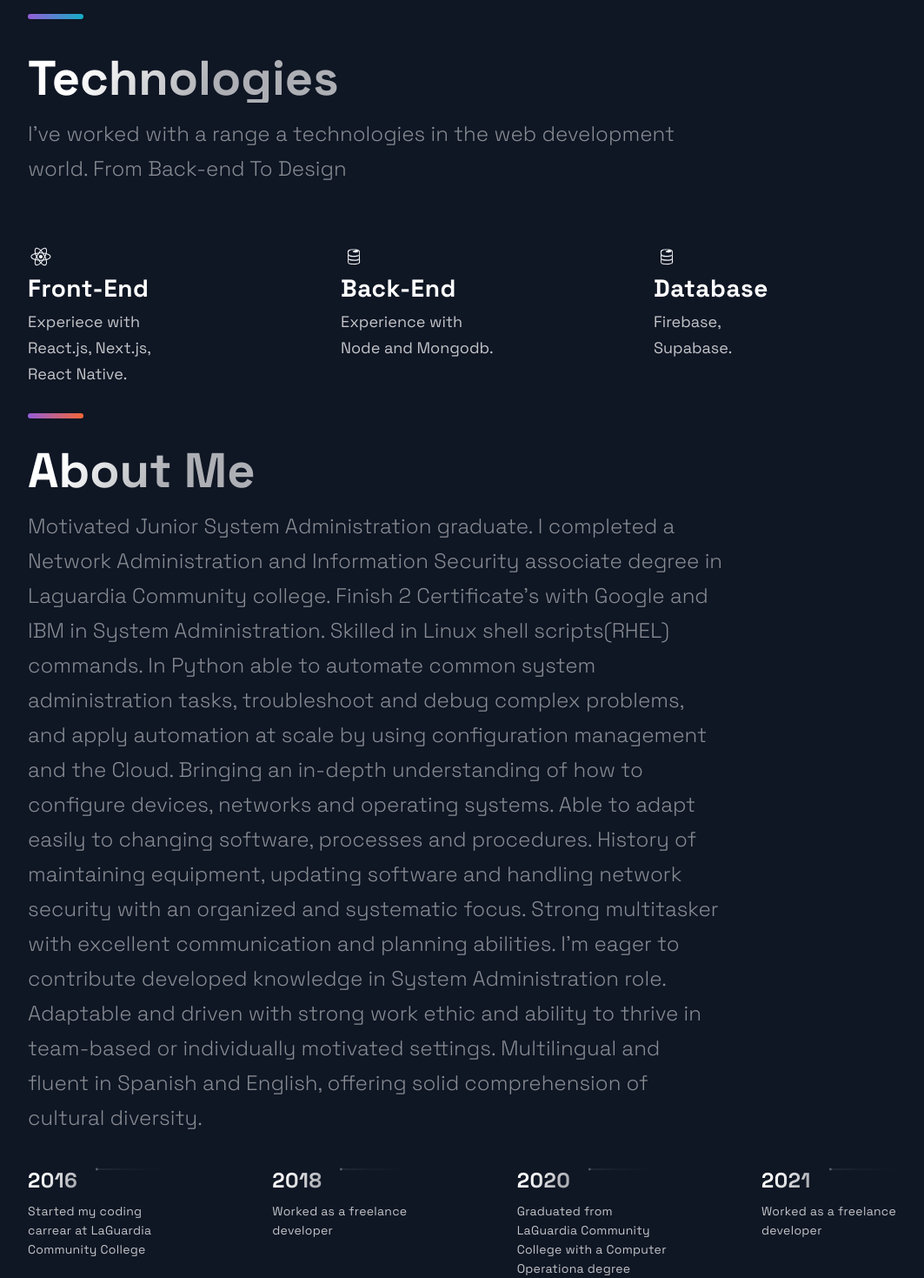
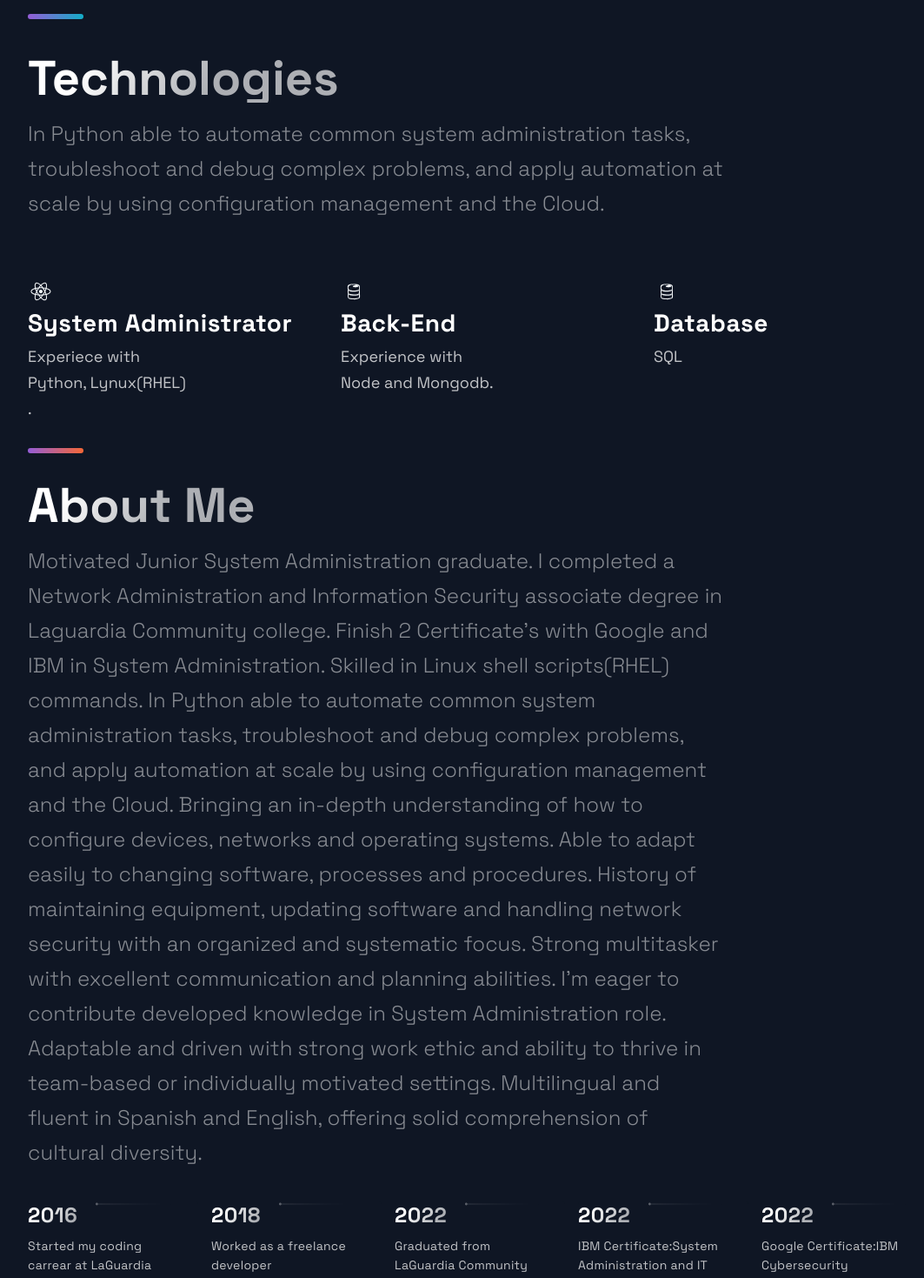
Before and after one commit to RyanDDavid/ryan-david-portfolio, a Next.js app: page / in a window 1280 px wide. Shown: the part 2360-3829 px from the top of the page at 87% size, without its empty margins (88-1151 px from the left). Built offline with nearby package versions, Linux system fonts and the light colour scheme.

Commit message:
fifth commith

```diff
--- a/package.json
+++ b/package.json
@@ -10,7 +10,6 @@
     "build": "next build && next export",
     "export": "next export",
     "start": "next start"
-
   },
   "dependencies": {
     "next": "10.2.3",
--- a/src/components/Technologies/Technologies.js
+++ b/src/components/Technologies/Technologies.js
@@ -8,8 +8,9 @@ const Technologies = () =>  (
     <SectionDivider divider />
     <SectionTitle>Technologies</SectionTitle>
     <SectionText>
-      I've worked with a range a technologies in the web development world.
-      From Back-end To Design
+    In Python able to automate common system administration tasks,
+     troubleshoot and debug complex problems, and apply automation
+     at scale by using configuration management and the Cloud.
     </SectionText>
     <List>
       <ListItem>
@@ -17,11 +18,11 @@ const Technologies = () =>  (
           <DiReact size="3rem" />
         </picture>
         <ListContainer>
-          <ListTitle>Front-End</ListTitle>
+          <ListTitle>System Administrator</ListTitle>
           <ListParagraph>
             Experiece with <br />
-            React.js, Next.js, <br />
-            React Native.
+            Python, Lynux(RHEL) <br />
+.
           </ListParagraph>
         </ListContainer>
       </ListItem>
@@ -45,8 +46,8 @@ const Technologies = () =>  (
           <ListTitle>Database</ListTitle>
           <ListParagraph>
 
-            Firebase,<br />
-            Supabase.
+            SQL<br />
+
           </ListParagraph>
         </ListContainer>
       </ListItem>
--- a/src/constants/constants.js
+++ b/src/constants/constants.js
@@ -40,8 +40,9 @@ export const projects = [
 export const TimeLineData = [
   { year: 2016, text: 'Started my coding carrear at LaGuardia Community College', },
   { year: 2018, text: 'Worked as a freelance developer', },
-  { year: 2020, text: 'Graduated from LaGuardia Community College with a Computer Operationa degree', },
-  { year: 2021, text: 'Worked as a freelance developer', },
+  { year: 2022, text: 'Graduated from LaGuardia Community College with a Computer Operationa degree', },
+  { year: 2022, text: 'IBM Certificate:System Administration and IT Infrastructure Services', },
+  { year: 2022, text: 'Google Certificate:IBM Cybersecurity Compliance Framework & System Administration',},
  ,
 
 ];
```
Also changed, not shown: 2 other files (tests, documents, lock files or other folders).
